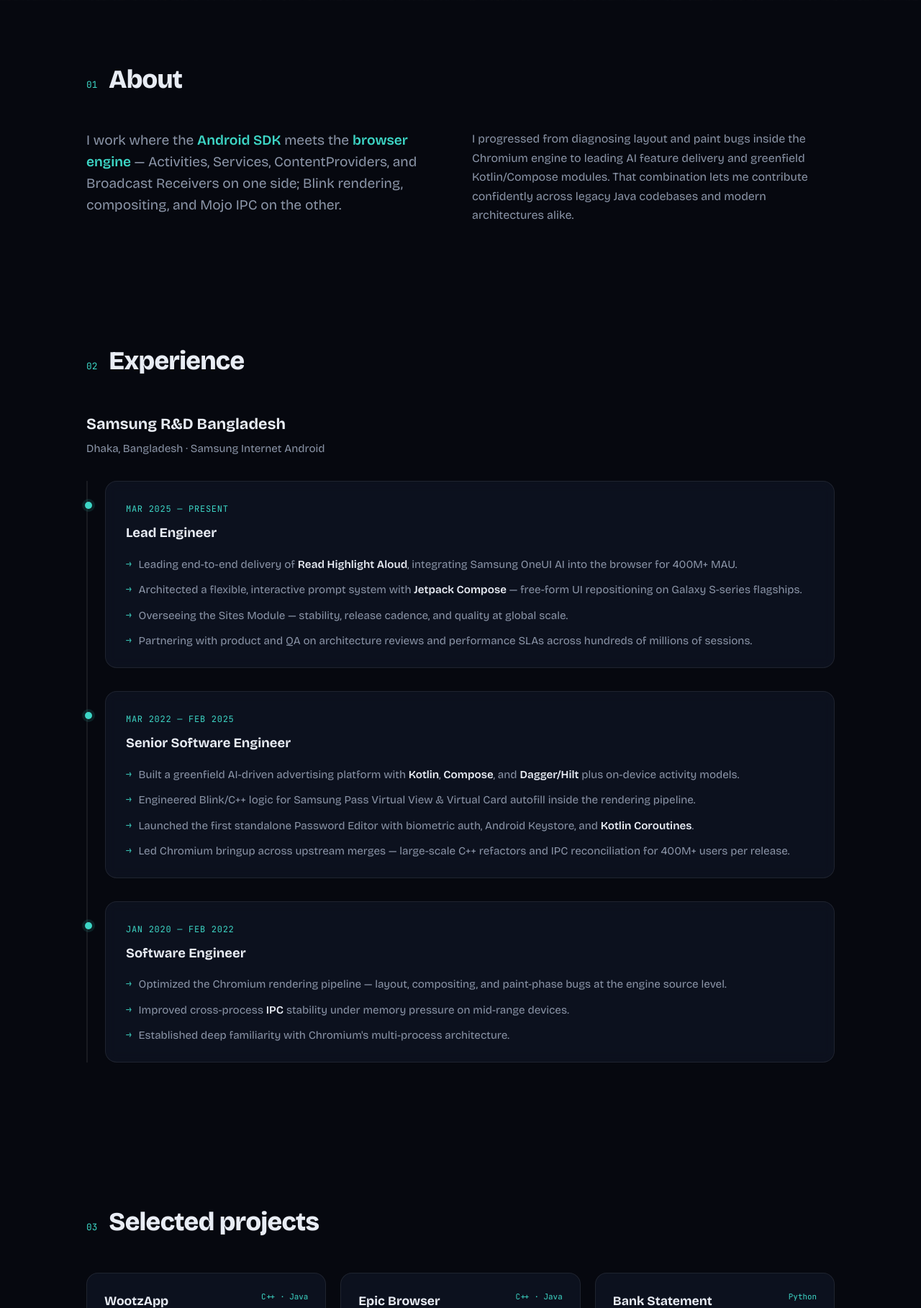
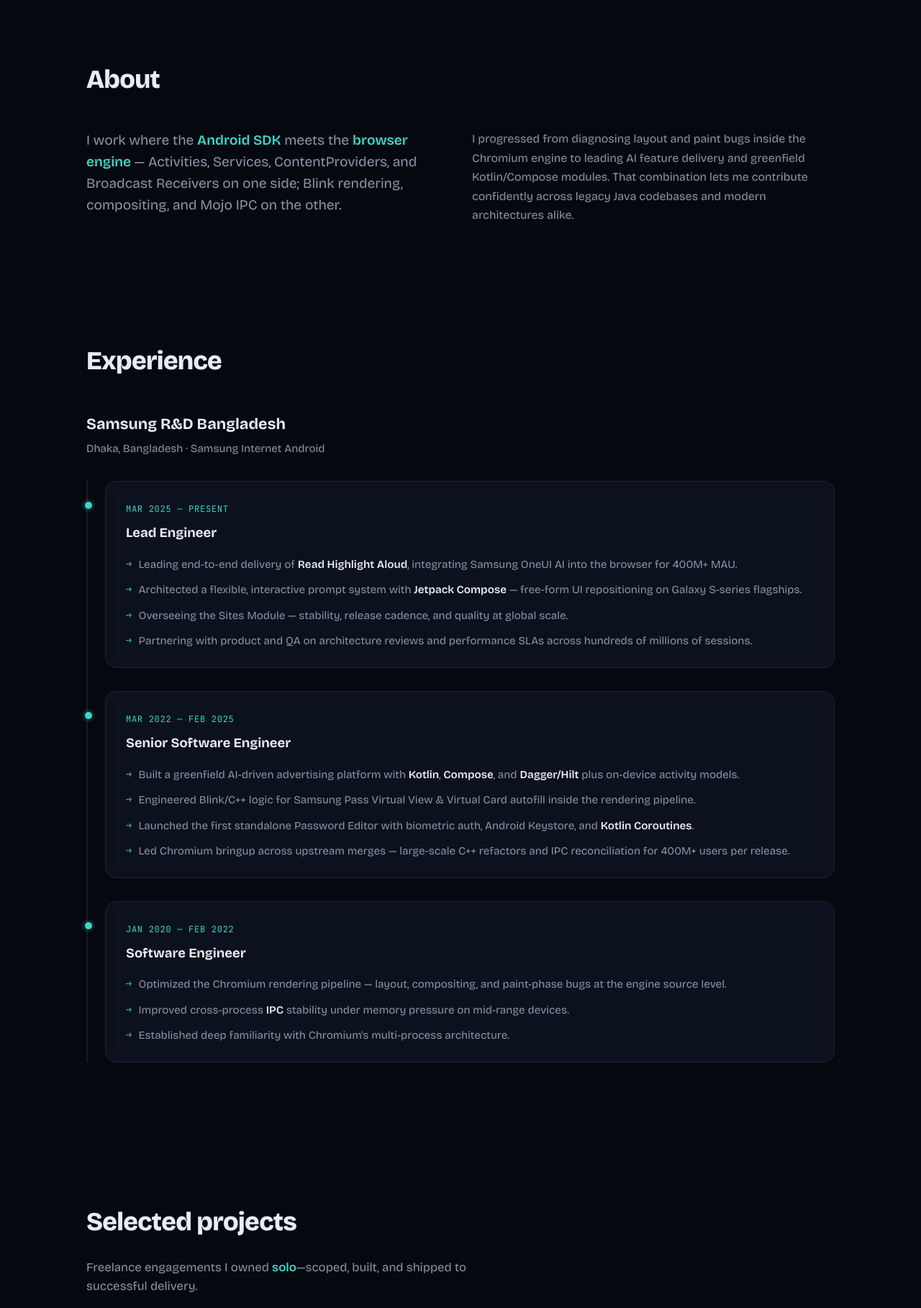
Before and after one commit to Amit49/Amit49.github.io, a PHP site: page / in a window 1280 px wide. Shown: the part 799-2616 px from the top of the page at 72% size. Run offline with PHP 8.4, Linux system fonts and the light colour scheme.

Commit message:
Update index.html and style.css: Rename logo, remove section numbers, and add project introduction styling

```diff
--- a/css/style.css
+++ b/css/style.css
@@ -573,6 +573,20 @@ main {
 }
 
 /* --- Projects --- */
+.projects-intro {
+  max-width: 36rem;
+  margin: -1.25rem 0 2rem;
+  font-size: 1.05rem;
+  line-height: 1.55;
+  color: var(--text-muted);
+}
+
+.projects-intro em {
+  color: var(--accent);
+  font-style: normal;
+  font-weight: 600;
+}
+
 .project-grid {
   display: grid;
   grid-template-columns: repeat(auto-fit, minmax(280px, 1fr));
--- a/index.html
+++ b/index.html
@@ -22,7 +22,7 @@
     <div class="noise" aria-hidden="true"></div>
 
     <header class="site-header">
-      <a class="logo" href="#top">AP<span class="logo-dot">.</span></a>
+      <a class="logo" href="#top">Amit Paul<span class="logo-dot">.</span></a>
       <nav class="nav" aria-label="Primary">
         <a href="#about">About</a>
         <a href="#experience">Experience</a>
@@ -99,7 +99,6 @@
 
       <section id="about" class="section reveal">
         <div class="section-head">
-          <span class="section-num">01</span>
           <h2>About</h2>
         </div>
         <div class="about-grid">
@@ -119,7 +118,6 @@
 
       <section id="experience" class="section reveal">
         <div class="section-head">
-          <span class="section-num">02</span>
           <h2>Experience</h2>
         </div>
 
@@ -175,9 +173,11 @@
 
       <section id="projects" class="section reveal">
         <div class="section-head">
-          <span class="section-num">03</span>
           <h2>Selected projects</h2>
         </div>
+        <p class="projects-intro">
+          Freelance engagements I owned <em>solo</em>—scoped, built, and shipped to successful delivery.
+        </p>
         <div class="project-grid">
           <article class="project-card">
             <div class="project-top">
@@ -209,7 +209,6 @@
 
       <section id="skills" class="section reveal">
         <div class="section-head">
-          <span class="section-num">04</span>
           <h2>Skills &amp; tooling</h2>
         </div>
         <div class="bento">
@@ -255,32 +254,12 @@
 
       <section class="section reveal awards">
         <div class="section-head">
-          <span class="section-num">05</span>
           <h2>Recognition</h2>
         </div>
         <blockquote class="award-card">
           <p><strong>Samsung Software Competency (SWC) — Professionals</strong></p>
           <p>Passed Samsung's rigorous internal assessment of algorithmic problem-solving and software engineering fundamentals.</p>
         </blockquote>
-      </section>
-
-      <section class="section reveal education">
-        <div class="section-head">
-          <span class="section-num">06</span>
-          <h2>Education</h2>
-        </div>
-        <div class="edu-grid">
-          <article>
-            <h3>Chittagong University of Engineering &amp; Technology</h3>
-            <p>B.Sc. Computer Science &amp; Engineering · 2015 — 2019</p>
-            <span class="edu-badge">GPA 3.44 / 4.00</span>
-          </article>
-          <article>
-            <h3>Government Haji Mohammad Mohsin College</h3>
-            <p>HSC, Science · Chittagong · 2012 — 2014</p>
-            <span class="edu-badge">GPA 5.00 / 5.00</span>
-          </article>
-        </div>
       </section>
 
       <section id="contact" class="section reveal contact-section">
```
